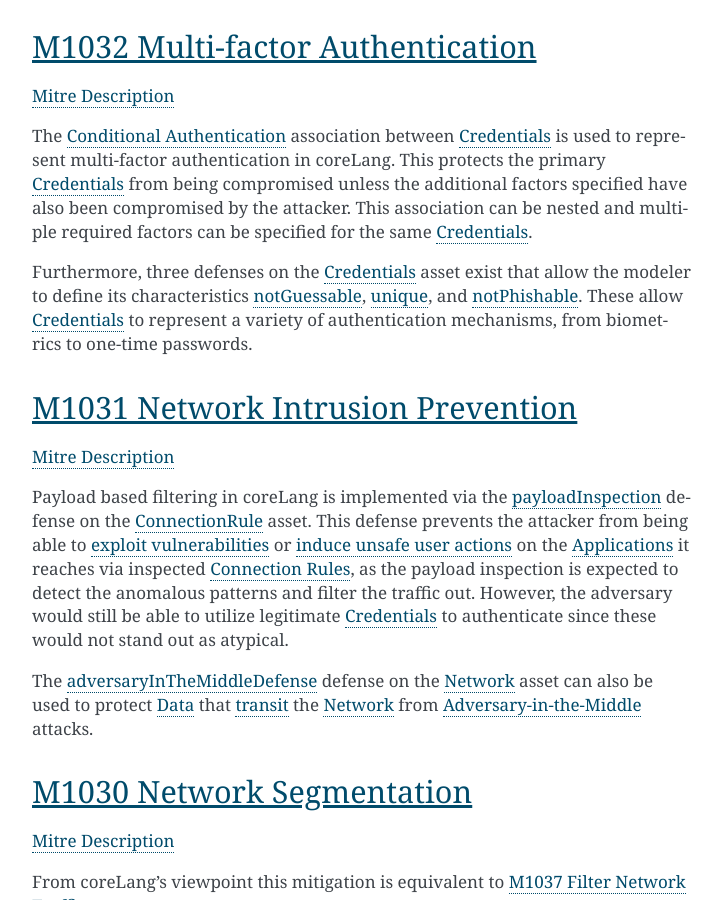
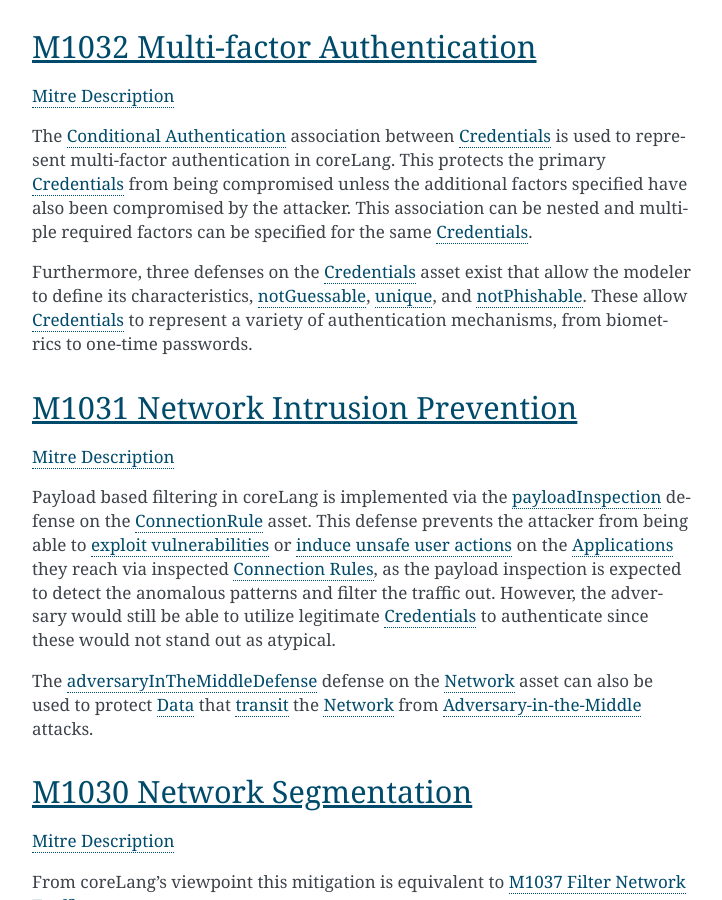
Before and after one commit to mal-lang/coreLang-documentation, a Sphinx documentation site: the page built from source/mitre/mitigations.rst, in a window 1280 px wide and 900 px high, scrolled down 7032 px. Shown: the whole window, without its empty margins (388-1110 px from the left). Built offline with Sphinx 7.4.7, drawn with Linux system fonts in a browser that asks for light colours.

Commit message:
Fix a few minor mistakes in the MITRE mitigations file.

```diff
--- a/source/mitre/mitigations.rst
+++ b/source/mitre/mitigations.rst
@@ -363,7 +363,7 @@
 :ref:`asset_credentials`.
 
 Furthermore, three defenses on the :ref:`asset_credentials` asset exist that
-allow the modeler to define its characteristics
+allow the modeler to define its characteristics,
 :ref:`asset_credentials_notguessable`, :ref:`asset_credentials_unique`, and
 :ref:`asset_credentials_notphishable`. These allow :ref:`asset_credentials` to
 represent a variety of authentication mechanisms, from biometrics to one-time
@@ -383,7 +383,7 @@
 being able to :ref:`exploit vulnerabilities
 <asset_application_usevulnerability>` or :ref:`induce unsafe user
 actions <asset_application_unsafeuseractivity>` on the
-:ref:`Applications <asset_application>` it reaches via inspected
+:ref:`Applications <asset_application>` they reach via inspected
 :ref:`Connection Rules <asset_connectionrule>`, as the payload inspection is
 expected to detect the anomalous patterns and filter the traffic out. However,
 the adversary would still be able to utilize legitimate
```
